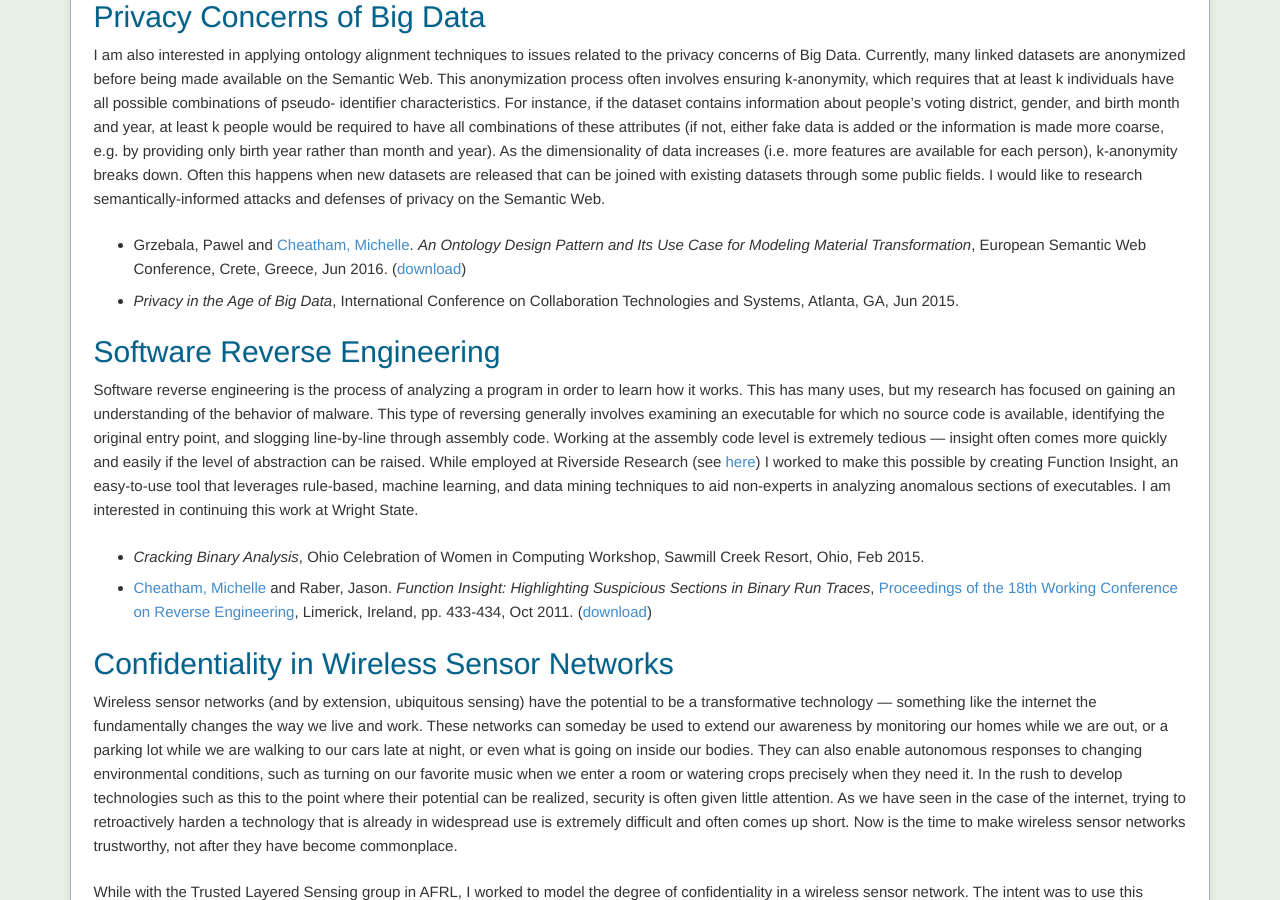
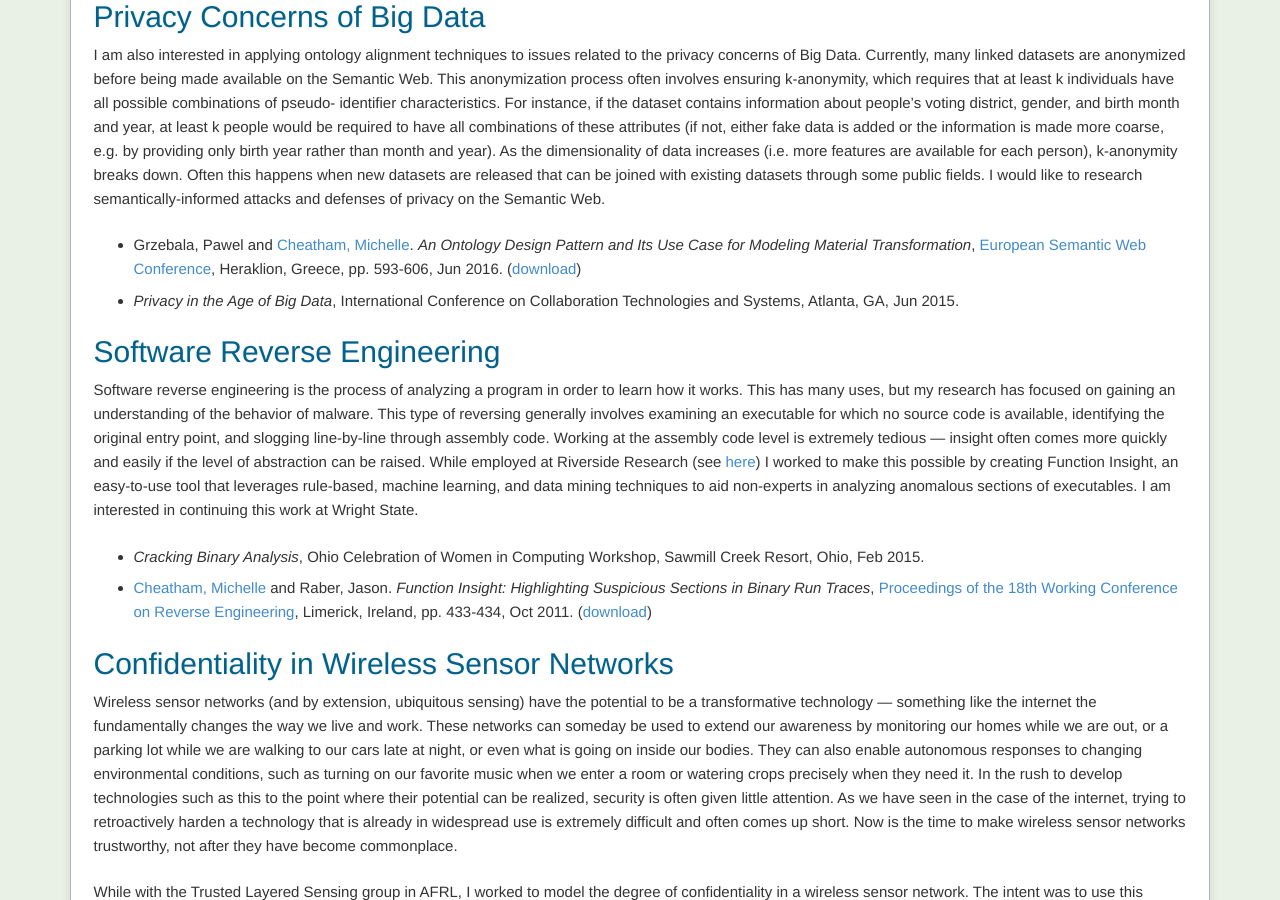
Before and after one commit to mcheatham/mcheatham.github.io, a Jekyll site: the page built from research.md, in a window 1280 px wide and 900 px high, scrolled down 1578 px. Built offline with Jekyll 4.4.1, drawn with Linux system fonts in a browser that asks for light colours.

```diff
--- a/_data/papers.yaml
+++ b/_data/papers.yaml
@@ -4,7 +4,9 @@
     - pgrzebala
     - mcheatham
   publication: European Semantic Web Conference
-  location: Crete, Greece
+  website: http://2016.eswc-conferences.org
+  location: Heraklion, Greece
+  pages: 593-606
   date: 2016-06-01
   download: private-record-linkage.pdf
   type: conference
--- a/research.md
+++ b/research.md
@@ -4,7 +4,7 @@ layout: main
 nav: 3
 ---
 <a id="alignment"></a>
-## Ontology Alignment
+<h2>Ontology Alignment</h2>
 
 The vision of the Semantic Web is that computers as well as humans will be able
 to leverage the information on the web. One important capability that would
@@ -38,7 +38,7 @@ approaches to achieve this goal.
 </ul>
 
 <a id="odp"></a>
-## Ontology Design Patterns
+<h2>Ontology Design Patterns</h2>
 
 There are some concepts that come up repeatedly across many different datasets
 on the Semantic Web. Examples include groups of entities describing the trajectory
@@ -60,7 +60,7 @@ sense of unstructured text available on the web.
 </ul>
 
 <a id="privacy"></a>
-## Privacy Concerns of Big Data
+<h2>Privacy Concerns of Big Data</h2>
 
 I am also interested in applying ontology alignment techniques to issues related
 to the privacy concerns of Big Data. Currently, many linked datasets are
@@ -82,7 +82,7 @@ of privacy on the Semantic Web.
 </ul>
 
 <a id="reversing"></a>
-## Software Reverse Engineering
+<h2>Software Reverse Engineering</h2>
 
 Software reverse engineering is the process of analyzing a program in order to
 learn how it works. This has many uses, but my research has focused on gaining
@@ -102,7 +102,7 @@ sections of executables. I am interested in continuing this work at Wright State
 </ul>
 
 <a id="wsn"></a>
-## Confidentiality in Wireless Sensor Networks
+<h2>Confidentiality in Wireless Sensor Networks</h2>
 
 Wireless sensor networks (and by extension, ubiquitous sensing) have the
 potential to be a transformative technology &mdash; something like the internet
@@ -132,7 +132,7 @@ memory, communications, computation, and energy requirements. This work led to
 the establishment of two SBIR topics (see <a href="work.html#afrl">here</a>).
 
 <a id="sna"></a>
-## Social Network Analysis
+<h2>Social Network Analysis</h2>
 
 A social network is a graph in which the nodes represent people and the edges
 represent some type of communication or collaboration between them. In this
@@ -163,7 +163,7 @@ Knowledge Company as part of the BUCKI SBIR Project, see
 </ul>
 
 <a id="aiwf"></a>
-## AI Planning in Workflow Management Systems
+<h2>AI Planning in Workflow Management Systems</h2>
 
 Collaborative environments allow geographically distributed groups to work
 together to generate new knowledge. This work focused on workflow management
@@ -186,7 +186,7 @@ collaborative environments.
 </ul>
 
 <a id="thesis"></a>
-## Genetic Algorithms for Text Classification
+<h2>Genetic Algorithms for Text Classification</h2>
 
 A Nearest Neighbor Classifier (NNC) approaches the problem of text
 classification by computing a similarity metric between feature vector
@@ -202,7 +202,7 @@ than sequential optimization.
 </ul>
 
 <a id="programming"></a>
-## Type-safe Programming Languages
+<h2>Type-safe Programming Languages</h2>
 
 I also did some joint research with Kevin Cleereman at the Air Force Research
 Laboratory and Krishnaprasad Thirunarayan at Wright State University on
```
Also changed, not shown: 2 other files.
